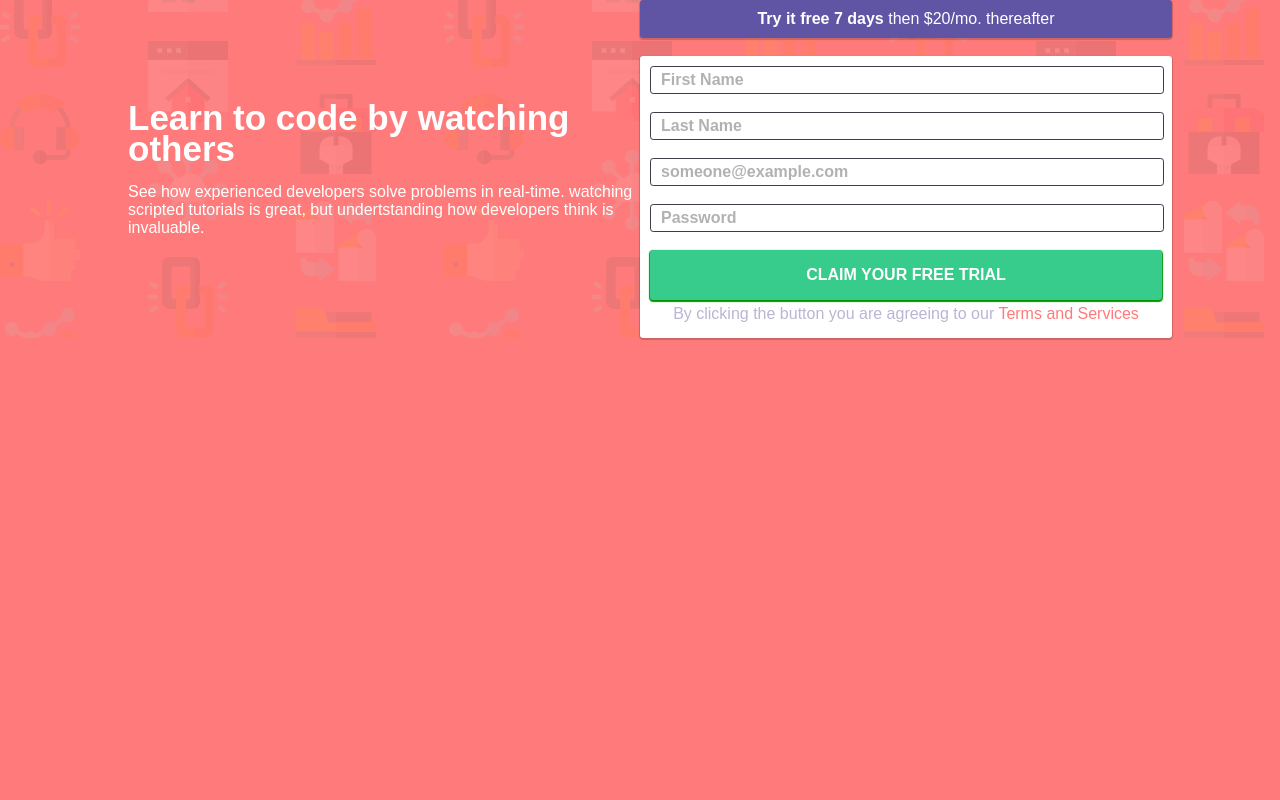
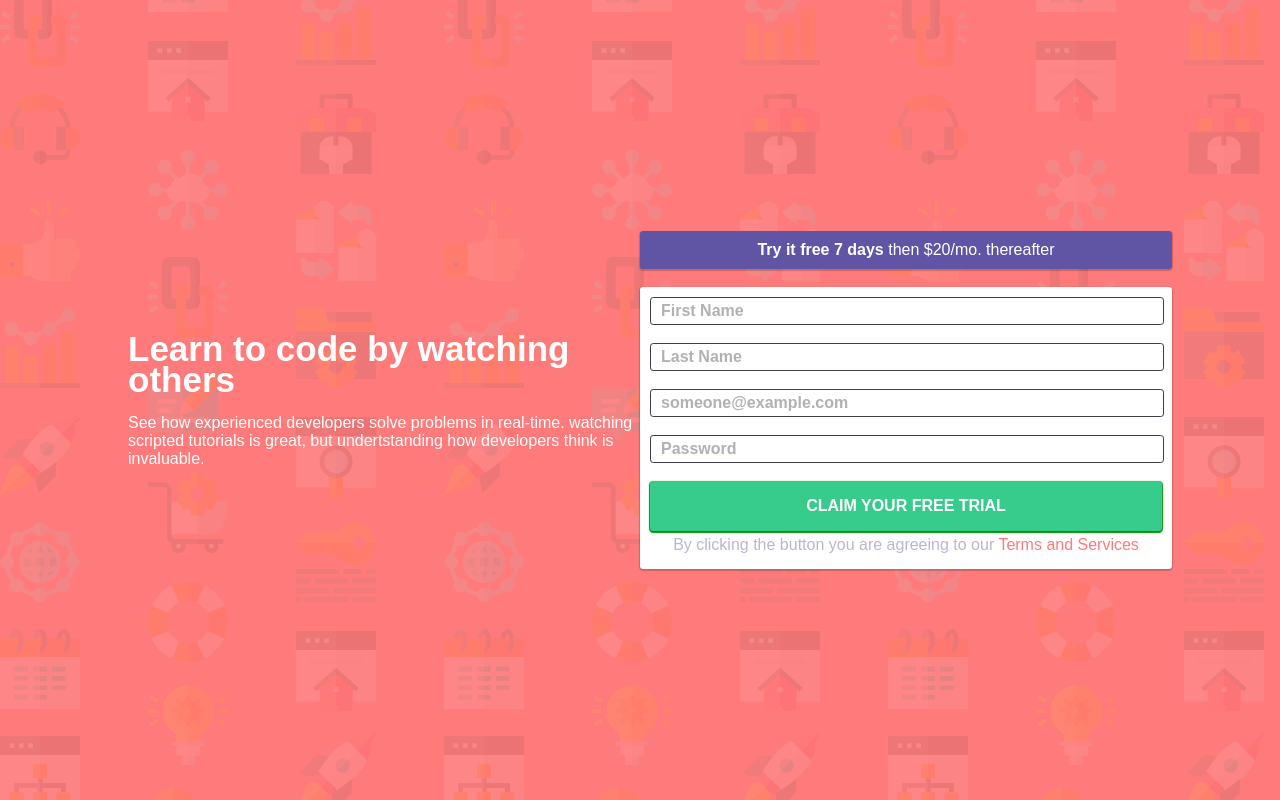
Before and after one commit to nakedwire001/nakedwire001.github.io, a plain HTML site: page form.html in a window 1280 px wide. Drawn offline with Linux system fonts and the light colour scheme; a web font is replaced by a local one.

Commit message:
Update form.css

```diff
--- a/form.css
+++ b/form.css
@@ -17,8 +17,8 @@ body{
 
 .container{
   background: url(bg-intro-desktop.png);
-  width: 100%;
-  min-height: 100%;
+  width: 100vw;
+  min-height: 100vh;
   display: flex;
   margin: auto;
   justify-content: center;
@@ -31,7 +31,7 @@ body{
     display: block;
     text-align: center;
     margin: auto;
-    width: 100%;
+    width: 100vw;
     min-height: 500px;
     padding-top: 50px;
   }
```
